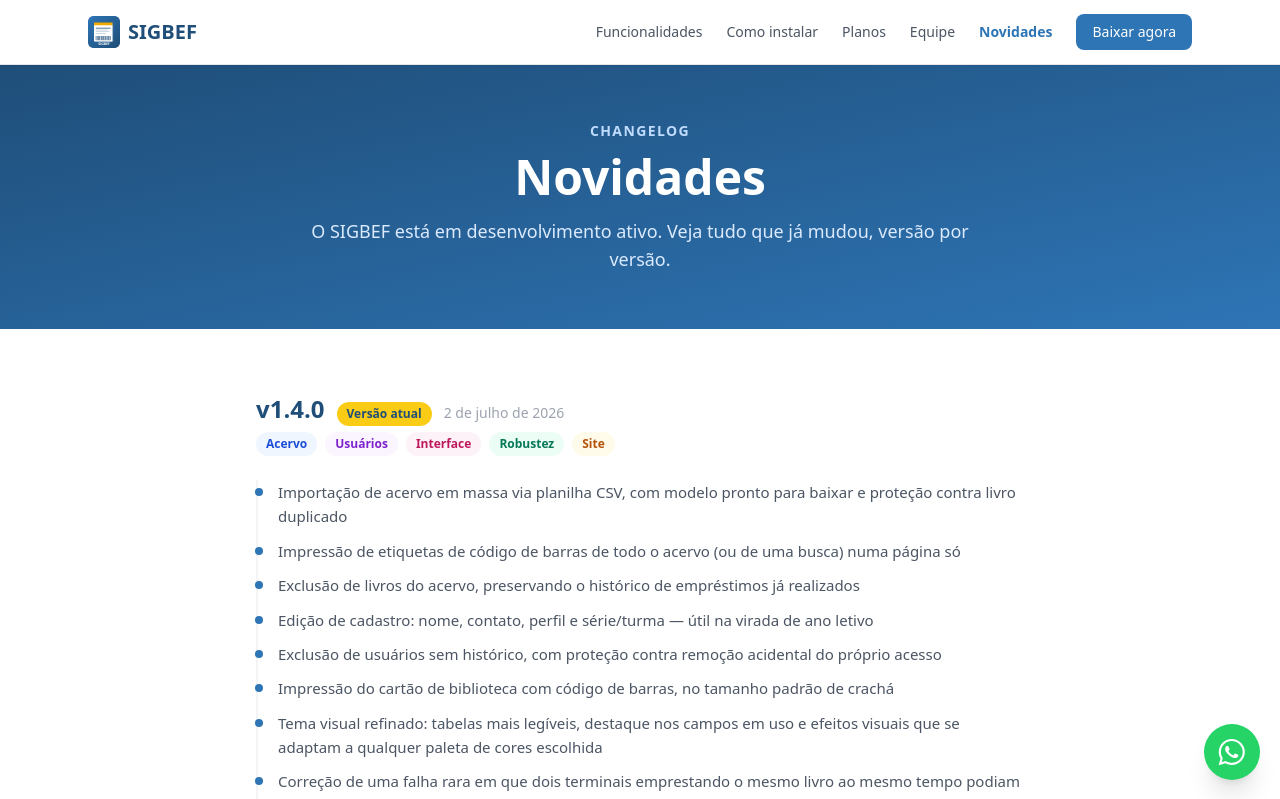
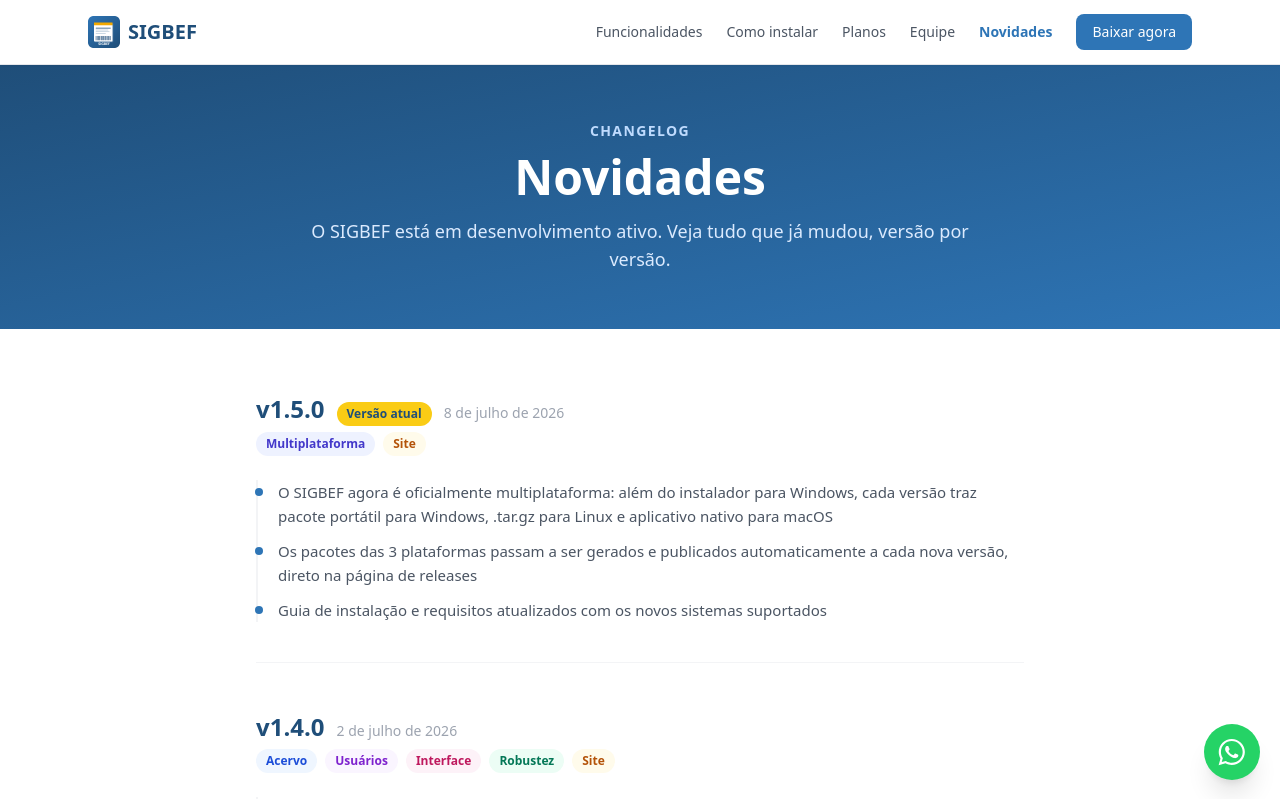
Before and after one commit to marcelin1555/SIGBEF, a React (Vite) app in the folder site/: page /novidades in a window 1280 px wide. Shown: the top 799 px of the page. Built offline with nearby package versions, Linux system fonts and the light colour scheme.

Commit message:
feat(site): entrada da v1.5.0 nas Novidades
- Nova versao no topo do changelog com categoria Multiplataforma
- Corrige chave duplicada na linha do tempo da Equipe (dois jun/26 e
  dois jul/26 geravam warning de key do React)

```diff
--- a/site/src/pages/EquipePage.jsx
+++ b/site/src/pages/EquipePage.jsx
@@ -32,7 +32,7 @@ export default function EquipePage() {
           <h2 className="text-2xl font-bold text-[#1F4E79] mb-10 text-center">História do projeto</h2>
           <div className="relative pl-8 border-l-2 border-gray-200 space-y-8">
             {linha_do_tempo.map(item => (
-              <div key={item.ano} className="relative">
+              <div key={item.evento} className="relative">
                 <span className="absolute -left-[2.25rem] top-0.5 w-5 h-5 rounded-full bg-[#2E75B6] border-2 border-white shadow" />
                 <div className="text-xs font-bold text-[#2E75B6] uppercase tracking-wide mb-1">{item.ano}</div>
                 <p className="text-gray-600 text-sm leading-relaxed">{item.evento}</p>
--- a/site/src/pages/NovidadesPage.jsx
+++ b/site/src/pages/NovidadesPage.jsx
@@ -7,6 +7,7 @@ const CATEGORIA_COR = {
   Robustez: 'bg-emerald-50 text-emerald-700',
   Site: 'bg-amber-50 text-amber-700',
   Segurança: 'bg-red-50 text-red-700',
+  Multiplataforma: 'bg-indigo-50 text-indigo-700',
 }
 
 function Badge({ texto }) {
@@ -19,9 +20,19 @@ function Badge({ texto }) {
 
 const versoes = [
   {
+    numero: '1.5.0',
+    data: '8 de julho de 2026',
+    destaque: true,
+    categorias: ['Multiplataforma', 'Site'],
+    itens: [
+      { cat: 'Multiplataforma', texto: 'O SIGBEF agora é oficialmente multiplataforma: além do instalador para Windows, cada versão traz pacote portátil para Windows, .tar.gz para Linux e aplicativo nativo para macOS' },
+      { cat: 'Multiplataforma', texto: 'Os pacotes das 3 plataformas passam a ser gerados e publicados automaticamente a cada nova versão, direto na página de releases' },
+      { cat: 'Site', texto: 'Guia de instalação e requisitos atualizados com os novos sistemas suportados' },
+    ],
+  },
+  {
     numero: '1.4.0',
     data: '2 de julho de 2026',
-    destaque: true,
     categorias: ['Acervo', 'Usuários', 'Interface', 'Robustez', 'Site'],
     itens: [
       { cat: 'Acervo', texto: 'Importação de acervo em massa via planilha CSV, com modelo pronto para baixar e proteção contra livro duplicado' },
```
